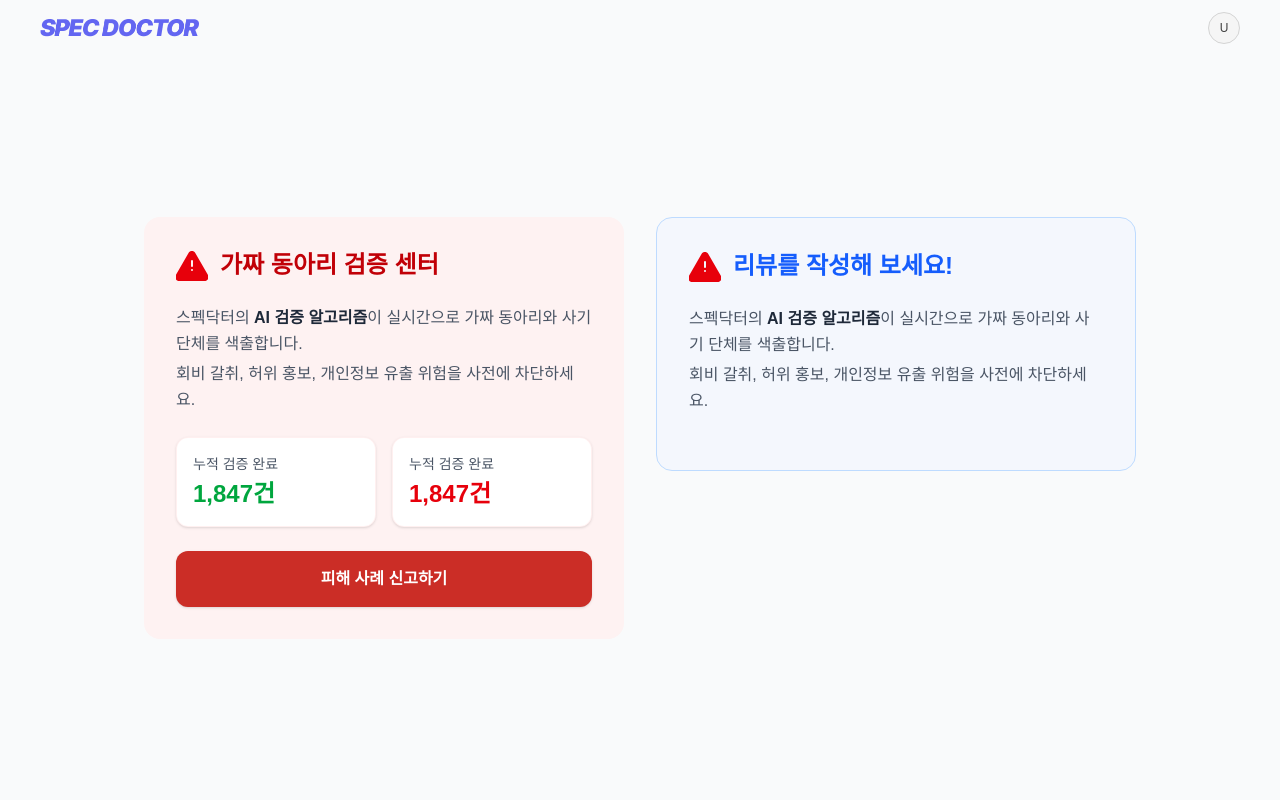
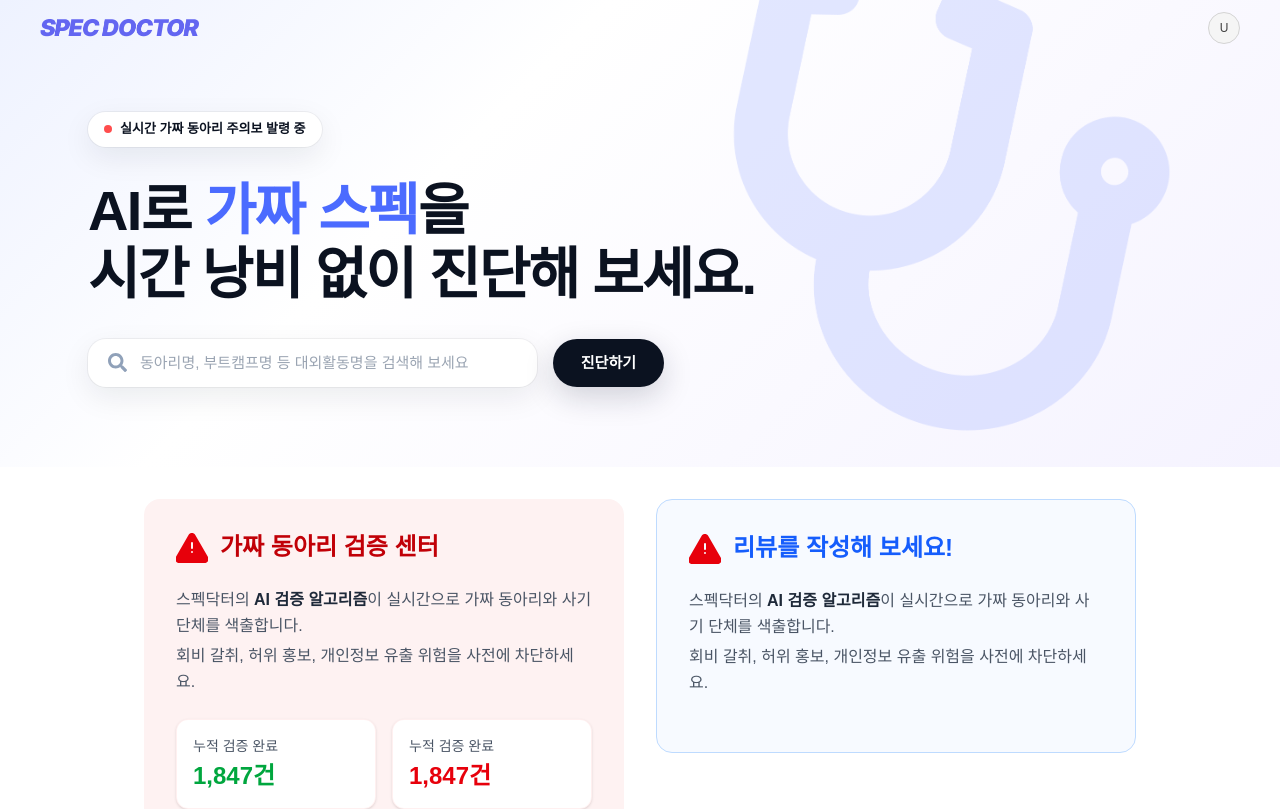
Before and after one commit to GDGoC-ONE-WAVE-Team-1/SpecDoctor-FE, a Next.js app: page / in a window 1280 px wide. Shown: the top 809 px of the page. Built offline with nearby package versions, Linux system fonts and the light colour scheme.

Commit message:
feature: add hero section

```diff
--- /dev/null
+++ b/app/components/HeroSection.tsx
@@ -0,0 +1,42 @@
+import Image from "next/image";
+import type React from "react";
+import Header from "./Header";
+import SearchInput from "./SearchInput";
+
+export default function HeroSection() {
+  return (
+    <section className="relative w-full overflow-hidden bg-[linear-gradient(135deg,#EEF2FF_0%,#FFFFFF_35%,#F5F3FF_100%)]">
+      <div className="pointer-events-none absolute right-[80px] hidden md:block opacity-30">
+        <Image src="/images/hero_icon.png" alt="Hero Section Background" width={520} height={520} />
+      </div>
+      <Header />
+      <div className="mx-auto flex w-full max-w-6xl flex-col px-6 pb-20 pt-10 md:pt-14">
+        <Badge />
+
+        <div className="mt-8 max-w-2xl">
+          <h1 className="text-[44px] font-extrabold leading-[1.15] tracking-[-0.03em] text-[#0B1220] md:text-[56px]">
+            AI로{" "}
+            <span className="text-[#4B6BFF]">가짜 스펙</span>을
+            <br />
+            시간 낭비 없이 진단해 보세요.
+          </h1>
+
+          <div className="mt-8 w-full max-w-xl">
+            <SearchInput />
+          </div>
+        </div>
+      </div>
+    </section>
+  );
+}
+
+function Badge() {
+  return (
+    <div className="inline-flex w-fit items-center gap-2 rounded-full bg-white px-4 py-2 text-sm font-semibold text-[#0B1220] shadow-[0_10px_30px_rgba(15,23,42,0.08)] ring-1 ring-black/5">
+      <span className="h-2 w-2 rounded-full bg-[#FF4D4D]" />
+      <span className="text-[13px] font-semibold text-[#0B1220]">
+        실시간 가짜 동아리 주의보 발령 중
+      </span>
+    </div>
+  );
+}
--- /dev/null
+++ b/app/components/SearchInput.tsx
@@ -0,0 +1,21 @@
+import Image from "next/image";
+
+export default function SearchInput() {
+    return (
+      <div className="flex w-full items-center gap-4">
+        <div className="flex h-12 flex-1 items-center gap-3 rounded-[18px] bg-white px-5 shadow-[0_10px_30px_rgba(15,23,42,0.08)] ring-1 ring-black/5 transition focus-within:ring-2 focus-within:ring-[#4B6BFF]/40">
+          <Image src="/icons/search_icon.svg" alt="Search Icon" width={20} height={20} />
+          <input
+            className="w-full bg-transparent text-[15px] text-[#0B1220] placeholder:text-[#9AA4B2] focus:outline-none"
+            placeholder="동아리명, 부트캠프명 등 대외활동명을 검색해 보세요"
+          />
+        </div>
+        <button
+          type="button"
+          className="h-12 whitespace-nowrap rounded-full bg-[#0B1220] px-7 text-[15px] font-semibold text-white shadow-[0_10px_30px_rgba(15,23,42,0.18)] hover:bg-[#0B1220]/50 transition-colors"
+        >
+          진단하기
+        </button>
+      </div>
+    );
+  }
--- a/app/components/header.tsx
+++ b/app/components/header.tsx
@@ -3,15 +3,12 @@ import Image from "next/image";
 type HeaderProps = {
   /** 로그인 여부 */
   isLoggedIn?: boolean;
-  /** 프로필 이미지 URL (로그인 상태에서 사용) */
-  profileImageUrl?: string;
   /** 프로필 이미지가 없을 때 표시할 이니셜 */
   profileInitial?: string;
 };
 
 export default function Header({
   isLoggedIn = false,
-  profileImageUrl,
   profileInitial = "U",
 }: HeaderProps) {
   return (
--- a/app/page.tsx
+++ b/app/page.tsx
@@ -1,15 +1,17 @@
 import VerificationCenterCard from "./components/VerificationCenterCard";
 import ReviewPromoCard from "./components/ReviewPromoCard";
-import Header from "./components/header";
+import Header from "./components/Header";
+import HeroSection from "./components/HeroSection";
 
 export default function Home() {
   return (
-    <div className="min-h-screen bg-gray-50 flex flex-col">
+    <div className="min-h-screen bg-white flex flex-col">
       {/* 상단 헤더 */}
+      <div className="w-full">
       <header className="w-full">
-        {/* TODO: 실제 로그인 상태에 맞게 isLoggedIn, profileImageUrl 등을 전달 */}
-        <Header isLoggedIn={false} />
+        <HeroSection />
       </header>
+      </div>
 
       {/* 메인 콘텐츠 */}
       <main className="flex flex-1 flex-col items-center justify-center p-8">
```
Also changed, not shown: public/icons/search_icon.svg (added), public/images/hero_icon.png (added).
